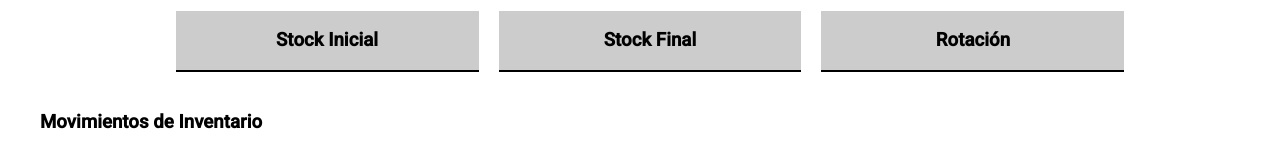
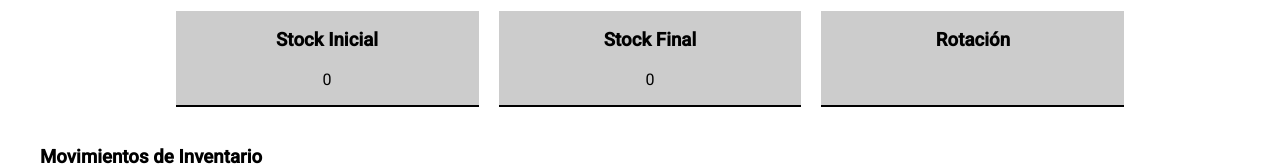
Before and after one commit to f-munozg/MISW4501-G5-Web, an Angular app: page /reportes/rotacion_inventario in a window 1280 px wide. Shown: the part 488-654 px from the top of the page. Built offline with nearby package versions, Linux system fonts and the light colour scheme; no server answers.

Commit message:
201 - Se finaliza implementación del TS del componente del reporte de rotación de inventario

```diff
--- a/src/app/domains/reportes/reporte-rotacion-inventario/reporte-rotacion-inventario.component.html
+++ b/src/app/domains/reportes/reporte-rotacion-inventario/reporte-rotacion-inventario.component.html
@@ -56,12 +56,15 @@
       <div class="reporteRotacionInventarioBoxFlex">
         <div class="grid-item-reporteRotacionInventarioStockInicialBox">
           <h3>Stock Inicial</h3>
+          <p>{{ stockInicial }}</p>
         </div>
         <div class="grid-item-reporteRotacionInventarioStockFinalBox">
           <h3>Stock Final</h3>
+          <p>{{ stockFinal }}</p>
         </div>
         <div class="grid-item-reporteRotacionInventarioRotacionBox">
           <h3>Rotación</h3>
+          <p>{{ rotacion }}</p>
         </div>
       </div>
     </div>
--- a/src/app/domains/reportes/reporte-rotacion-inventario/reporte-rotacion-inventario.component.ts
+++ b/src/app/domains/reportes/reporte-rotacion-inventario/reporte-rotacion-inventario.component.ts
@@ -30,6 +30,10 @@ export class ReporteRotacionInventarioComponent implements OnInit {
   nombresProductosFiltrados!: Observable<string[]>;
 
   idProductoSeleccionado: string | null = null;
+
+  stockInicial: number = 0;
+  stockFinal: number = 0;
+  rotacion: string = '';
 
   tableData: TableRow[] = [];
 
@@ -198,7 +202,12 @@ export class ReporteRotacionInventarioComponent implements OnInit {
     });
 
     this.apiService.getRotacionProducto(this.idProductoSeleccionado, queryParams.start_date, queryParams.end_date).subscribe(
-      (response: ReporteRotacionProducto) => { this.tableData = response.movimientos; console.log(this.tableData)},
+      (response: ReporteRotacionProducto) => {
+        this.tableData = response.movimientos;
+        this.stockInicial = response.stock_inicial;
+        this.stockFinal = response.stock_final;
+        this.rotacion = response.rotacion.texto;
+      },
       error => console.log(error)
     )
   }
```
